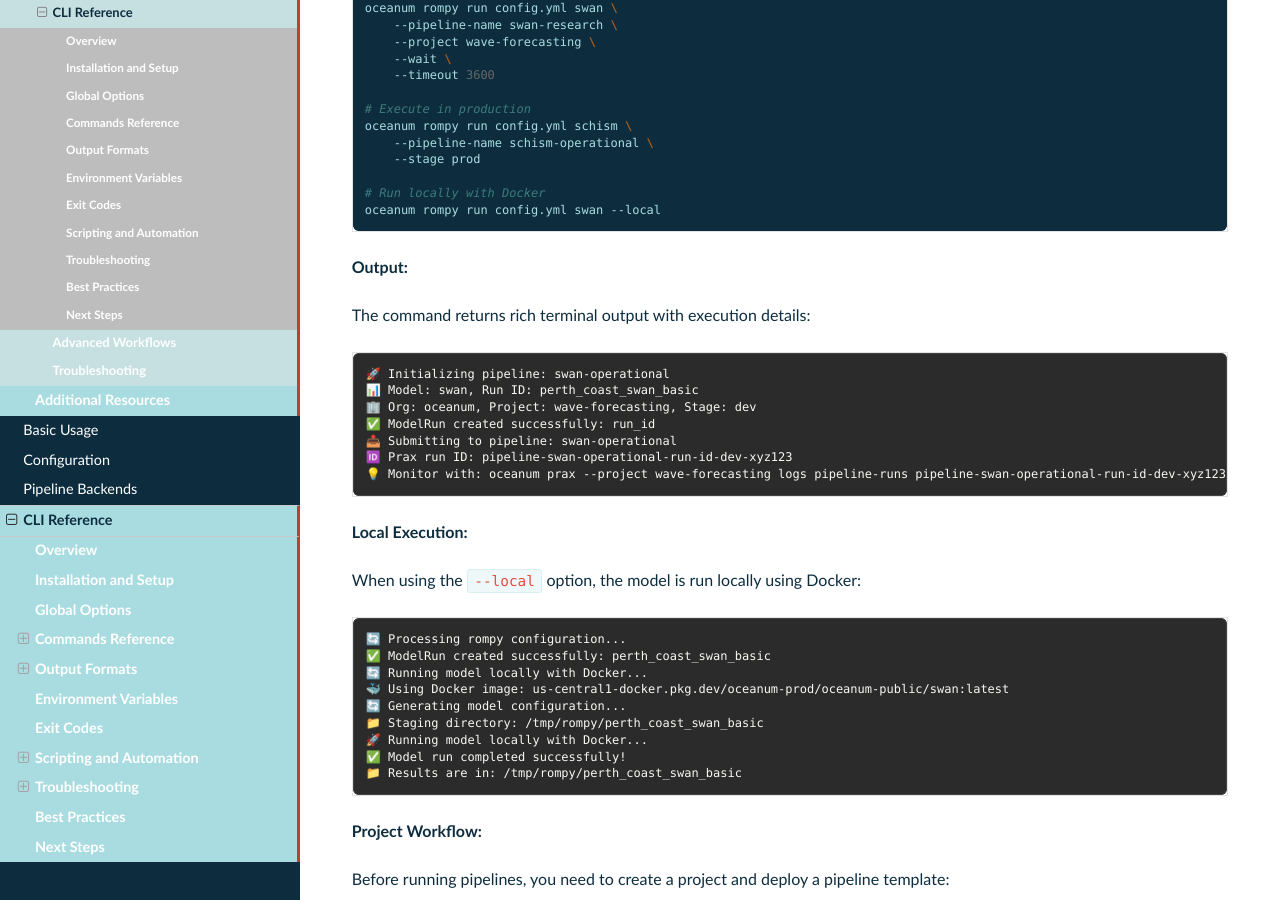
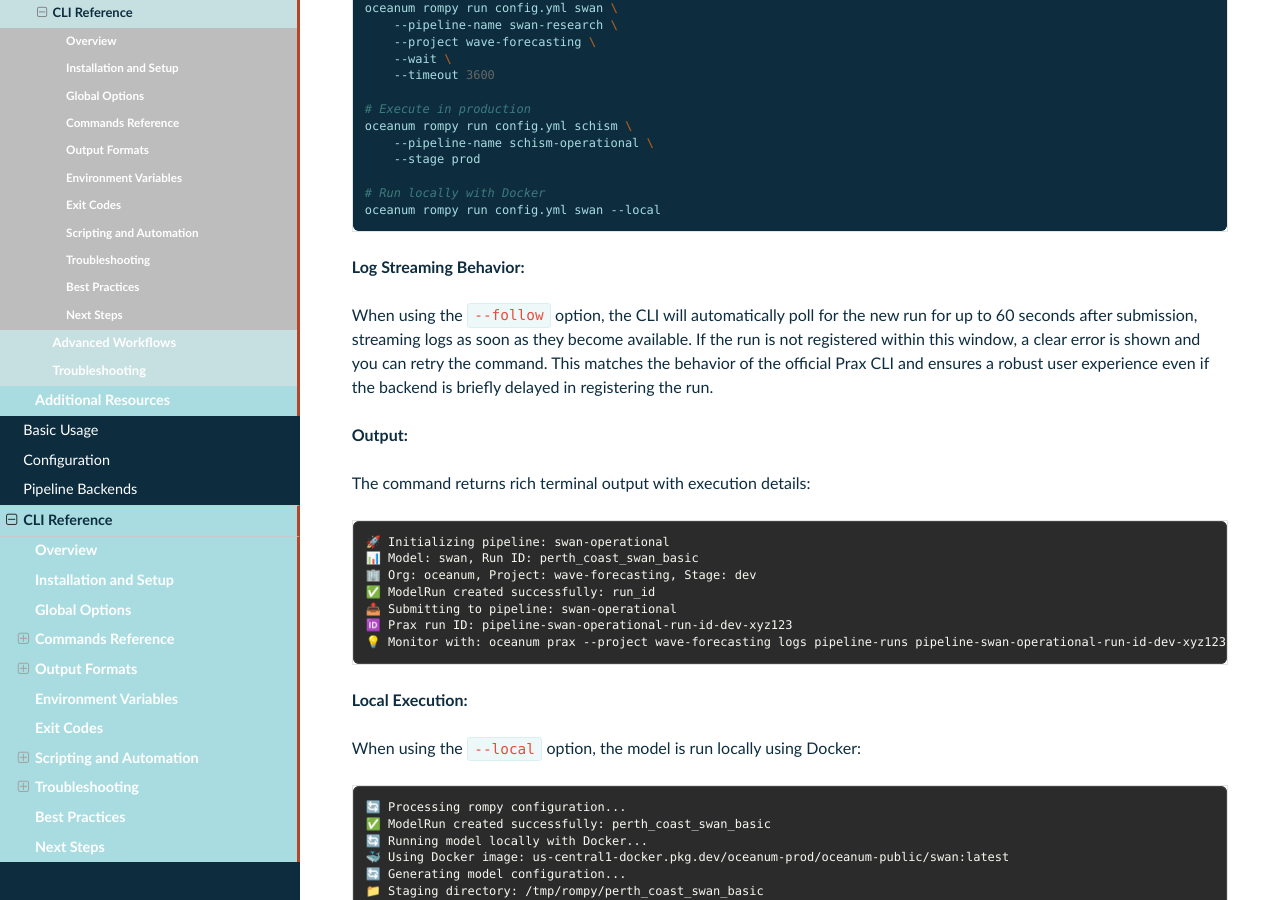
Before and after one commit to oceanum/rompy-oceanum, a Sphinx documentation site: the page built from docs/source/user-guide/cli-reference.rst, in a window 1280 px wide and 900 px high, scrolled down 3590 px. Built offline with Sphinx 7.4.7 and the Read the Docs theme 3.1.0, drawn with Linux system fonts in a browser that asks for light colours.

Commit message:
added follow to docs

```diff
--- a/docs/source/user-guide/cli-reference.rst
+++ b/docs/source/user-guide/cli-reference.rst
@@ -177,6 +177,10 @@
 
    # Run locally with Docker
    oceanum rompy run config.yml swan --local
+
+**Log Streaming Behavior:**
+
+When using the ``--follow`` option, the CLI will automatically poll for the new run for up to 60 seconds after submission, streaming logs as soon as they become available. If the run is not registered within this window, a clear error is shown and you can retry the command. This matches the behavior of the official Prax CLI and ensures a robust user experience even if the backend is briefly delayed in registering the run.
 
 **Output:**
 
```
